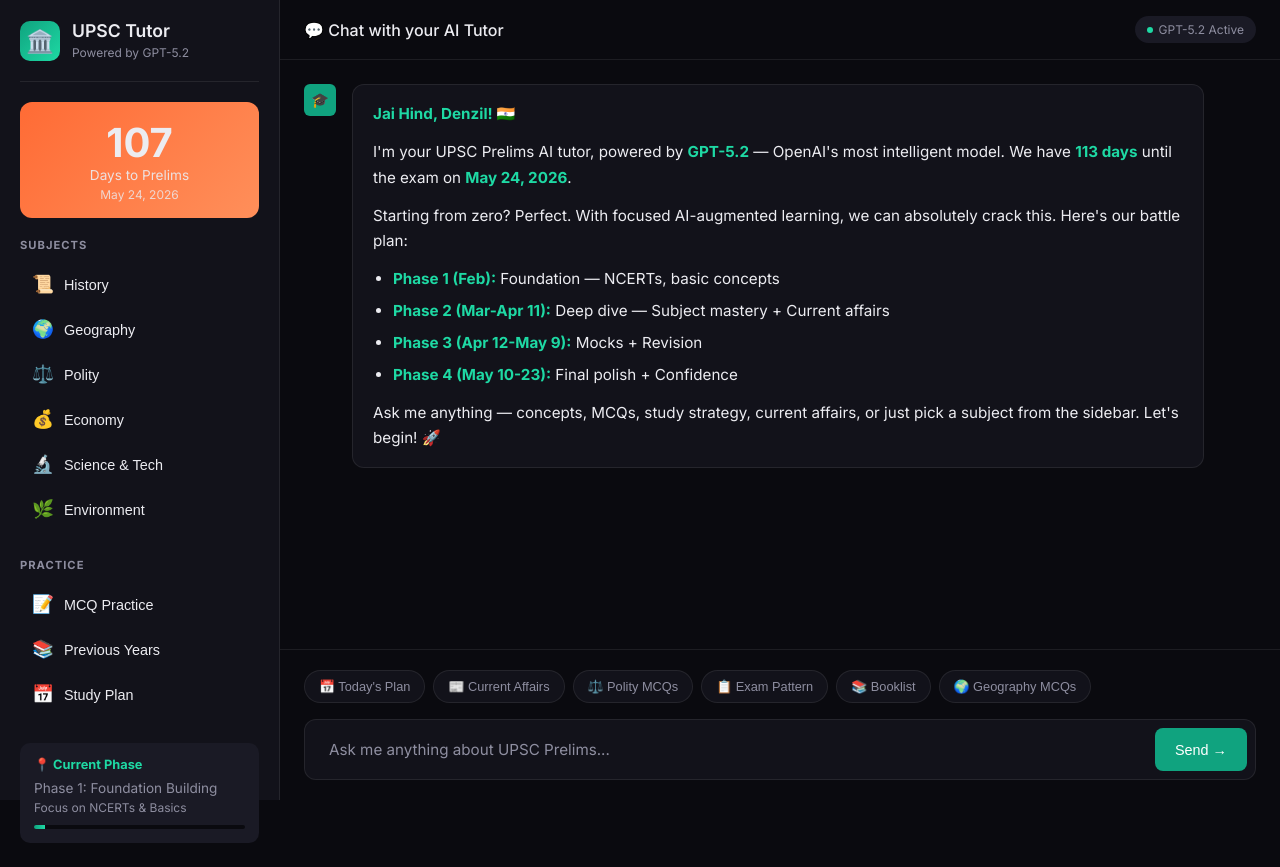
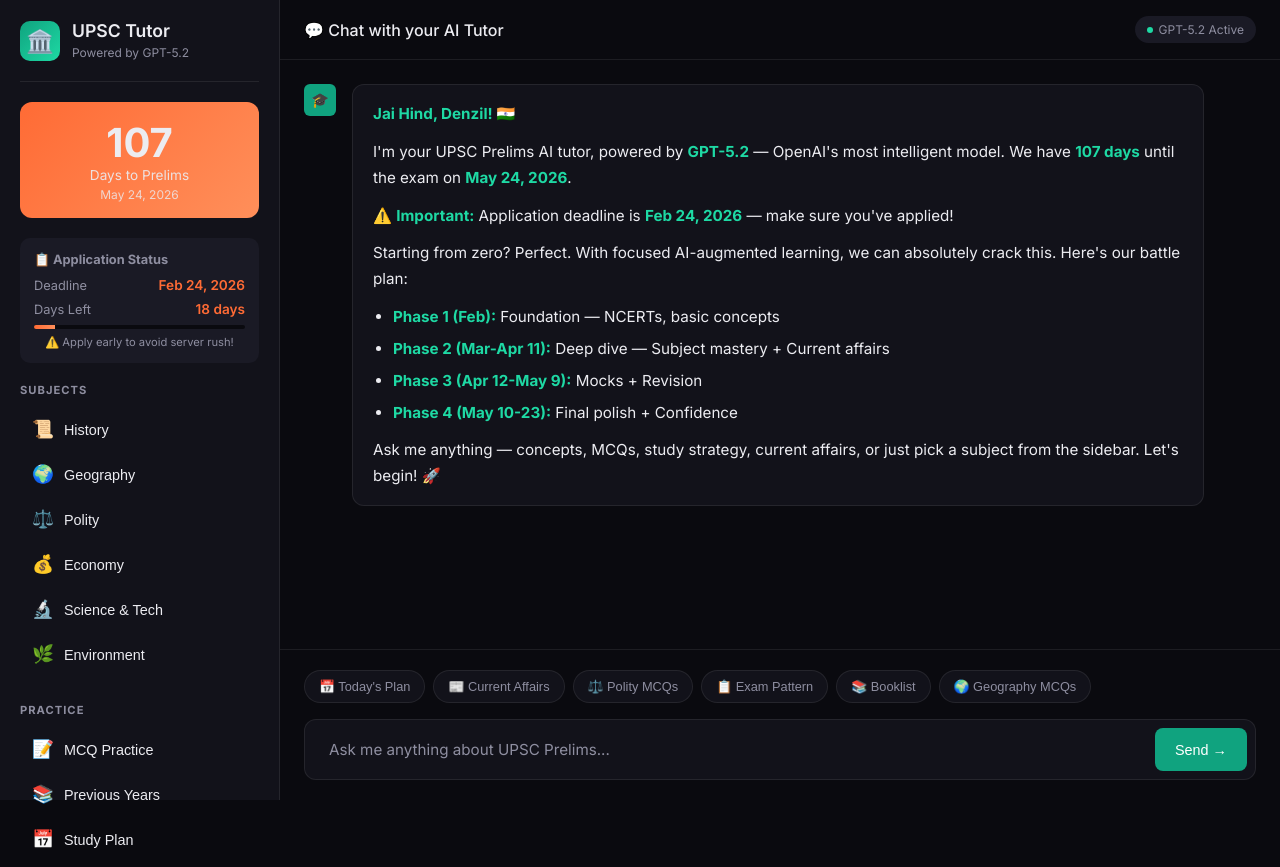
Before and after one commit to haloweavedev/upsc-tutor, a website: page index.html in a window 1280 px wide. Shown: the top 867 px of the page. Before the commit the page ends 843 px from the top, so only its background shows below. Drawn offline with Linux system fonts and the light colour scheme.

Commit message:
Add application status section + fix counters
- Added Application Status sidebar with Feb 24, 2026 deadline
- Dynamic countdown for both prelims (May 24) and application deadline
- Progress bar for application window
- Updated welcome message with deadline warning
- Fixed server to serve index.html from root
- Fixed API endpoint path (/api/chat.js → /api/chat)

```diff
--- a/index.html
+++ b/index.html
@@ -475,9 +475,25 @@
       </div>
 
       <div class="countdown">
-        <div class="countdown-days" id="days-left">113</div>
+        <div class="countdown-days" id="days-left">--</div>
         <div class="countdown-label">Days to Prelims</div>
         <div class="countdown-date">May 24, 2026</div>
+      </div>
+
+      <div class="application-status" style="background: var(--bg-tertiary); border-radius: 10px; padding: 14px; margin-bottom: 20px;">
+        <h4 style="font-size: 0.8rem; color: var(--text-secondary); margin-bottom: 10px;">📋 Application Status</h4>
+        <div style="display: flex; justify-content: space-between; align-items: center; margin-bottom: 8px;">
+          <span style="font-size: 0.8rem; color: var(--text-secondary);">Deadline</span>
+          <span style="font-size: 0.85rem; font-weight: 600; color: var(--orange);">Feb 24, 2026</span>
+        </div>
+        <div style="display: flex; justify-content: space-between; align-items: center; margin-bottom: 8px;">
+          <span style="font-size: 0.8rem; color: var(--text-secondary);">Days Left</span>
+          <span id="app-days-left" style="font-size: 0.85rem; font-weight: 600; color: var(--orange);">--</span>
+        </div>
+        <div style="height: 4px; background: var(--bg-primary); border-radius: 2px; overflow: hidden;">
+          <div id="app-progress" style="height: 100%; background: linear-gradient(90deg, var(--orange), #ff8f5a); width: 0%;"></div>
+        </div>
+        <div style="font-size: 0.7rem; color: var(--text-secondary); margin-top: 6px; text-align: center;">⚠️ Apply early to avoid server rush!</div>
       </div>
 
       <nav class="nav-section">
@@ -539,7 +555,8 @@
           <div class="avatar">🎓</div>
           <div class="content">
             <p><strong>Jai Hind, Denzil! 🇮🇳</strong></p>
-            <p>I'm your UPSC Prelims AI tutor, powered by <strong>GPT-5.2</strong> — OpenAI's most intelligent model. We have <strong>113 days</strong> until the exam on <strong>May 24, 2026</strong>.</p>
+            <p>I'm your UPSC Prelims AI tutor, powered by <strong>GPT-5.2</strong> — OpenAI's most intelligent model. We have <strong><span id="welcome-days">--</span> days</strong> until the exam on <strong>May 24, 2026</strong>.</p>
+            <p>⚠️ <strong>Important:</strong> Application deadline is <strong>Feb 24, 2026</strong> — make sure you've applied!</p>
             <p>Starting from zero? Perfect. With focused AI-augmented learning, we can absolutely crack this. Here's our battle plan:</p>
             <ul>
               <li><strong>Phase 1 (Feb):</strong> Foundation — NCERTs, basic concepts</li>
@@ -636,13 +653,34 @@
 
     const sessionId = 'session_' + Date.now();
 
-    // Calculate days remaining
+    // Calculate days remaining to Prelims
     const examDate = new Date('2026-05-24');
     const today = new Date();
     const daysLeft = Math.ceil((examDate - today) / (1000 * 60 * 60 * 24));
     document.getElementById('days-left').textContent = daysLeft;
+    document.getElementById('welcome-days').textContent = daysLeft;
 
-    // Progress calculation (rough estimate based on timeline)
+    // Calculate days remaining to Application Deadline
+    const appDeadline = new Date('2026-02-24T18:00:00+05:30');
+    const appDaysLeft = Math.ceil((appDeadline - today) / (1000 * 60 * 60 * 24));
+    const appDaysElement = document.getElementById('app-days-left');
+    const appProgressElement = document.getElementById('app-progress');
+
+    if (appDaysLeft > 0) {
+      appDaysElement.textContent = appDaysLeft + ' days';
+      // Application window is 20 days (Feb 4 - Feb 24)
+      const appWindowDays = 20;
+      const appDaysPassed = appWindowDays - appDaysLeft;
+      const appProgress = Math.max(0, Math.min(100, (appDaysPassed / appWindowDays) * 100));
+      appProgressElement.style.width = appProgress + '%';
+    } else {
+      appDaysElement.textContent = 'CLOSED';
+      appDaysElement.style.color = '#ff4444';
+      appProgressElement.style.width = '100%';
+      appProgressElement.style.background = '#ff4444';
+    }
+
+    // Progress calculation for study plan (rough estimate based on timeline)
     const totalDays = 113;
     const daysPassed = totalDays - daysLeft;
     const progress = Math.max(0, Math.min(100, (daysPassed / totalDays) * 100));
@@ -698,7 +736,7 @@
       addTypingIndicator();
 
       try {
-        const res = await fetch('/api/chat.js', {
+        const res = await fetch('/api/chat', {
           method: 'POST',
           headers: { 'Content-Type': 'application/json' },
           body: JSON.stringify({ message, sessionId })
```
Also changed, not shown: server.js (+6 -1 lines).
